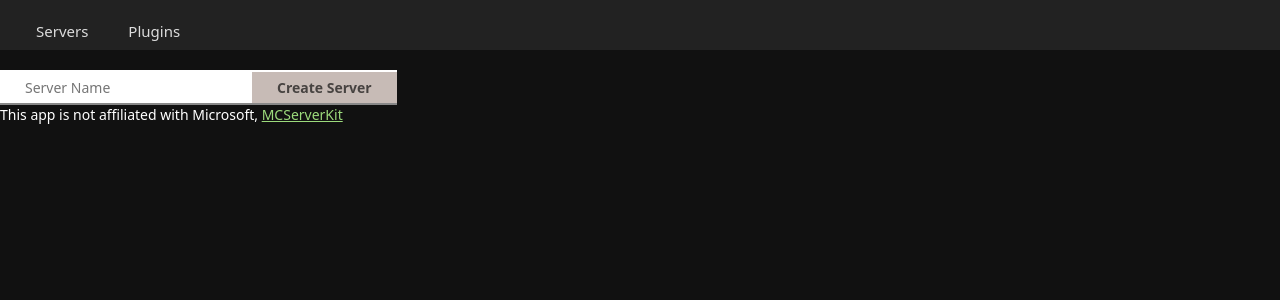
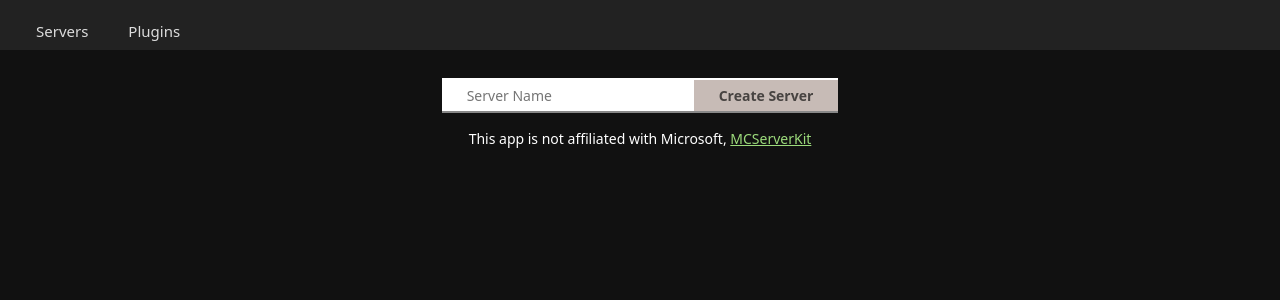
Before and after one commit to mcserverkit/app, a React app: page / in a window 1280 px wide. Shown: the top 300 px of the page. Built offline with nearby package versions, Linux system fonts and the light colour scheme; the HTML template or start-up script is replaced by a standard one; a web font is replaced by a local one.

Commit message:
Center main content with flex

```diff
--- a/src/App.css
+++ b/src/App.css
@@ -71,3 +71,12 @@ nav button:focus {
   font-weight: 800;
   outline: 1px solid #fff;
 }
+
+main {
+  display: flex;
+  flex-direction: column;
+  align-items: center;
+  justify-content: center;
+  padding: 8px;
+  gap: 16px;
+}
--- a/src/App.jsx
+++ b/src/App.jsx
@@ -34,6 +34,7 @@ function App() {
               />
               <button type="submit">Create Server</button>
             </form>
+            <div>
               <p>{err}</p>
               <p>
                 This app is not affiliated with Microsoft,{" "}
@@ -41,6 +42,7 @@ function App() {
                   MCServerKit
                 </a>
               </p>
+            </div>
           </>
         ) : (
           <>Plugins coming soon...</>
```
Lines whose indentation alone changed are shown as unchanged.
